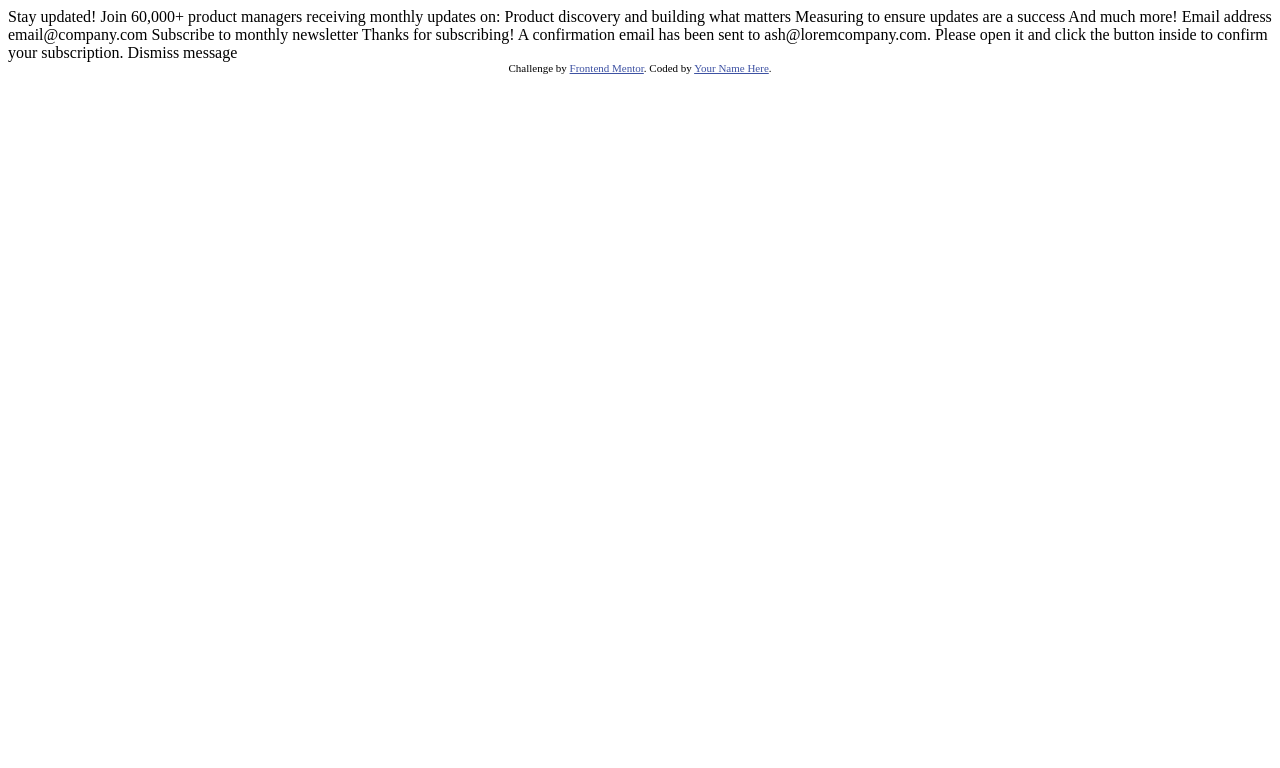
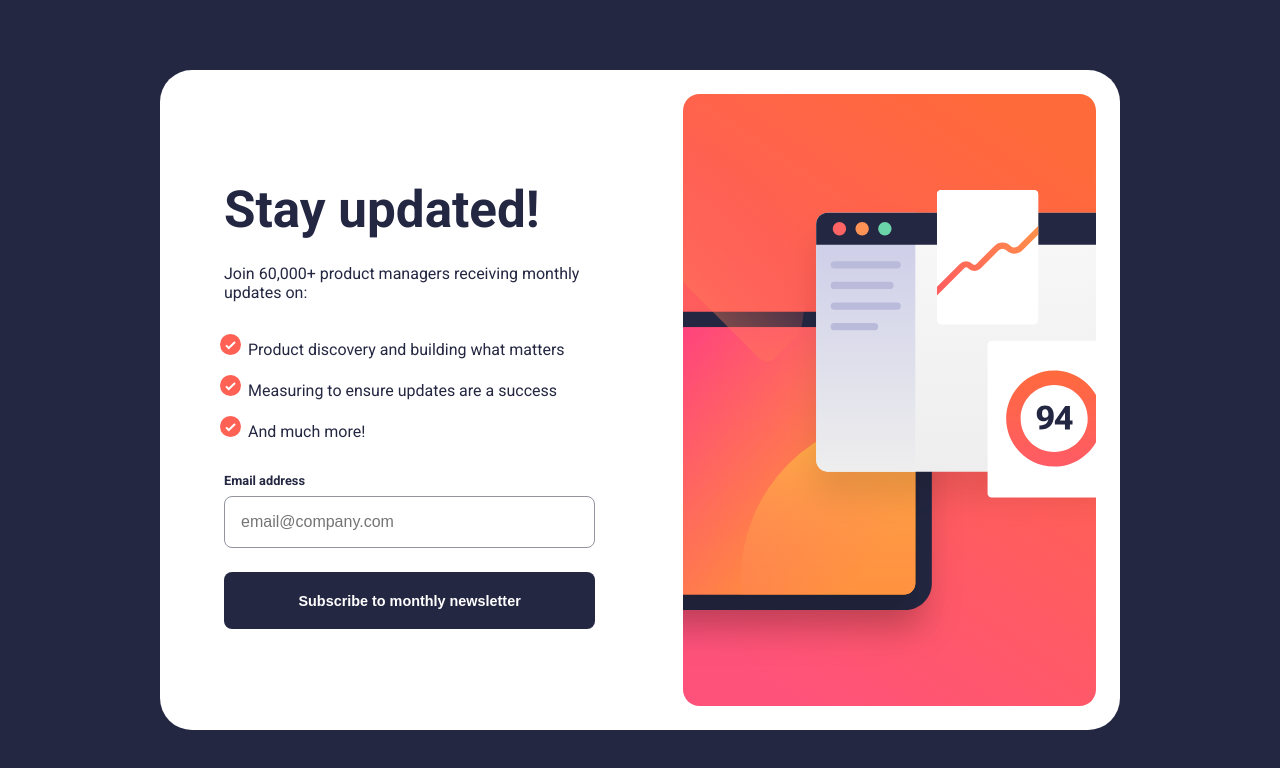
Before and after one commit to Vrondir/Frontend-Mentor-Challenges, a plain HTML site: page newsletter-sign-up-with-success-message/index.html in a window 1280 px wide. Drawn offline with Linux system fonts and the light colour scheme.

Commit message:
add styling for newsletter sign up

```diff
--- a/newsletter-sign-up-with-success-message/index.html
+++ b/newsletter-sign-up-with-success-message/index.html
@@ -6,23 +6,49 @@
     <!-- displays site properly based on user's device -->
 
     <link rel="icon" type="image/png" sizes="32x32" href="./assets/images/favicon-32x32.png" />
+    <title>Frontend Mentor | Newsletter sign-up form with success message</title>
+    <link rel="preconnect" href="https://fonts.googleapis.com" />
+    <link rel="preconnect" href="https://fonts.gstatic.com" crossorigin />
+    <link href="https://fonts.googleapis.com/css2?family=Poppins:ital,wght@0,100;0,200;0,300;0,400;0,500;0,600;0,700;0,800;0,900;1,100;1,200;1,300;1,400;1,500;1,600;1,700;1,800;1,900&family=Roboto:ital,wght@0,100;0,300;0,400;0,500;0,700;0,900;1,100;1,300;1,400;1,500;1,700;1,900&display=swap" rel="stylesheet" />
     <link rel="stylesheet" href="style.css" />
-
-    <title>Frontend Mentor | Newsletter sign-up form with success message</title>
   </head>
   <body>
     <!-- Sign-up form start -->
+    <main>
+      <div class="wrapper">
+        <picture>
+          <source media="(min-width: 700px)" srcset="/assets/images/illustration-sign-up-desktop.svg" />
+          <img src="/assets/images/illustration-sign-up-mobile.svg" alt="Sign Up" />
+        </picture>
+        <article>
+          <h1>Stay updated!</h1>
+          <p>Join 60,000+ product managers receiving monthly updates on:</p>
+          <ul>
+            <li>Product discovery and building what matters</li>
+            <li>Measuring to ensure updates are a success</li>
+            <li>And much more!</li>
+          </ul>
+          <form action="/">
+            <label for="email">Email address</label>
+            <input id="email" name="email" type="text" placeholder="email@company.com" />
+            <button>Subscribe to monthly newsletter</button>
+          </form>
+        </article>
+      </div>
+    </main>
 
-    Stay updated! Join 60,000+ product managers receiving monthly updates on: Product discovery and building what matters Measuring to ensure updates are a success And much more! Email address email@company.com Subscribe to monthly newsletter
+    <!-- Email address email@company.com -->
 
     <!-- Sign-up form end -->
 
     <!-- Success message start -->
 
-    Thanks for subscribing! A confirmation email has been sent to ash@loremcompany.com. Please open it and click the button inside to confirm your subscription. Dismiss message
+    <!-- Thanks for subscribing! A confirmation email has been sent to ash@loremcompany.com. Please open it and click the button inside to confirm your subscription. Dismiss message -->
 
     <!-- Success message end -->
 
-    <div class="attribution">Challenge by <a href="https://www.frontendmentor.io?ref=challenge" target="_blank">Frontend Mentor</a>. Coded by <a href="#">Your Name Here</a>.</div>
+    <!-- <footer>
+      <div class="attribution">Challenge by <a href="https://www.frontendmentor.io?ref=challenge" target="_blank">Frontend Mentor</a>. Coded by <a href="#">Your Name Here</a>.</div>
+    </footer> -->
   </body>
 </html>
--- a/newsletter-sign-up-with-success-message/style.css
+++ b/newsletter-sign-up-with-success-message/style.css
@@ -1,3 +1,105 @@
+:root {
+  --tomato: hsl(4, 100%, 67%);
+  --dark-slate-grey: hsl(234, 29%, 20%);
+  --charcoal-grey: hsl(235, 18%, 26%);
+  --grey: hsl(231, 7%, 60%);
+  --white: hsl(0, 0%, 100%);
+}
+
+body,
+h1,
+p {
+  margin: 0;
+  padding: 0;
+}
+
+body {
+  font-family: 'Roboto', sans-serif;
+  font-size: 16px;
+  color: var(--dark-slate-grey);
+  background-color: var(--dark-slate-grey);
+}
+
+.wrapper {
+  background-color: var(--white);
+  width: 100%;
+  height: 100vh;
+  /* max-width: 30rem; */
+  display: flex;
+  flex-direction: column;
+}
+
+picture img,
+picture source {
+  width: 100%;
+  height: auto;
+  display: block;
+  object-fit: cover;
+  object-position: center;
+}
+
+article {
+  margin: 0 1.5rem;
+}
+
+h1 {
+  font-size: 2.5rem;
+  margin: 1.5rem 0;
+}
+
+ul {
+  list-style-image: url('/assets/images/icon-list.svg');
+  padding: 0;
+  margin: 2rem 1.5rem;
+}
+
+ul li {
+  margin-bottom: 1rem;
+}
+
+form {
+  display: flex;
+  flex-direction: column;
+}
+
+label {
+  font-size: 0.8rem;
+  font-weight: 700;
+}
+
+input {
+  width: 100%;
+  display: inline-block;
+  box-sizing: border-box;
+  font-size: 1rem;
+  margin: 0.5rem 0;
+  padding: 1rem 1rem;
+  border: 1px solid var(--grey);
+  border-radius: 0.5rem;
+}
+
+input::placeholder {
+  font-size: 1rem;
+}
+
+input:focus {
+  outline: none;
+  border: 1px solid var(--dark-slate-grey);
+}
+
+button {
+  background-color: var(--dark-slate-grey);
+  color: var(--white);
+  border: none;
+  text-align: center;
+  padding: 1.3rem 0;
+  margin: 1rem 0;
+  font-size: 0.9rem;
+  font-weight: 700;
+  border-radius: 0.5rem;
+  cursor: pointer;
+}
+
 .attribution {
   font-size: 11px;
   text-align: center;
@@ -5,3 +107,45 @@
 .attribution a {
   color: hsl(228, 45%, 44%);
 }
+
+@media (min-width: 700px) {
+  body {
+    display: flex;
+    align-items: center;
+    justify-content: center;
+    height: 100vh;
+  }
+
+  .wrapper {
+    flex-direction: row;
+    height: 100%;
+    max-width: 60rem;
+    border-radius: 2rem;
+    align-items: center;
+  }
+
+  picture {
+    order: 2;
+    width: 43%;
+    height: 100%;
+    margin: 1.5rem;
+  }
+
+  article {
+    order: 1;
+    margin: 2rem 4rem;
+    padding: 0;
+    flex: 1;
+  }
+
+  article h1 {
+    /* font-size: 3.4rem; */
+    font-size: clamp(1rem, 0.8rem + 3vw, 3.4rem);
+  }
+
+  picture img {
+    height: 100%;
+    width: 100%;
+    object-fit: cover;
+  }
+}
```
